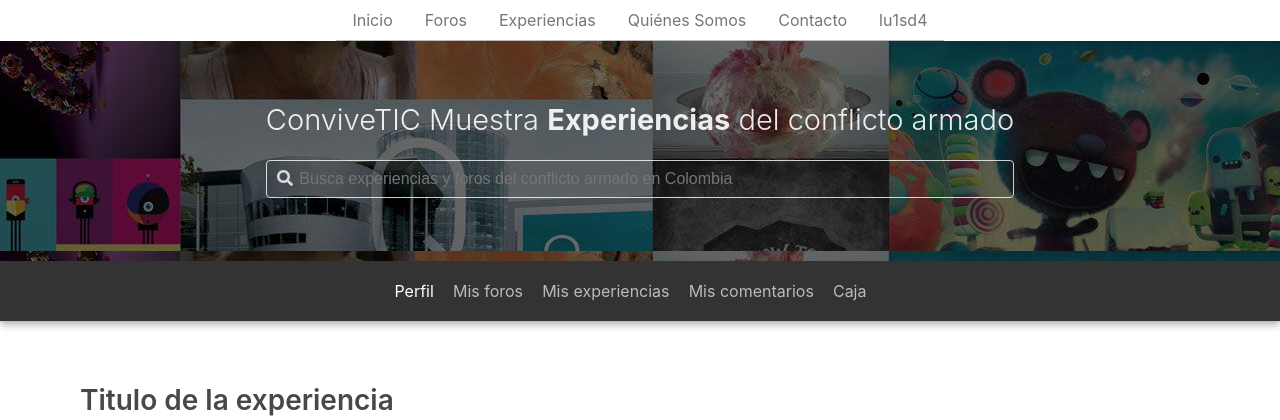
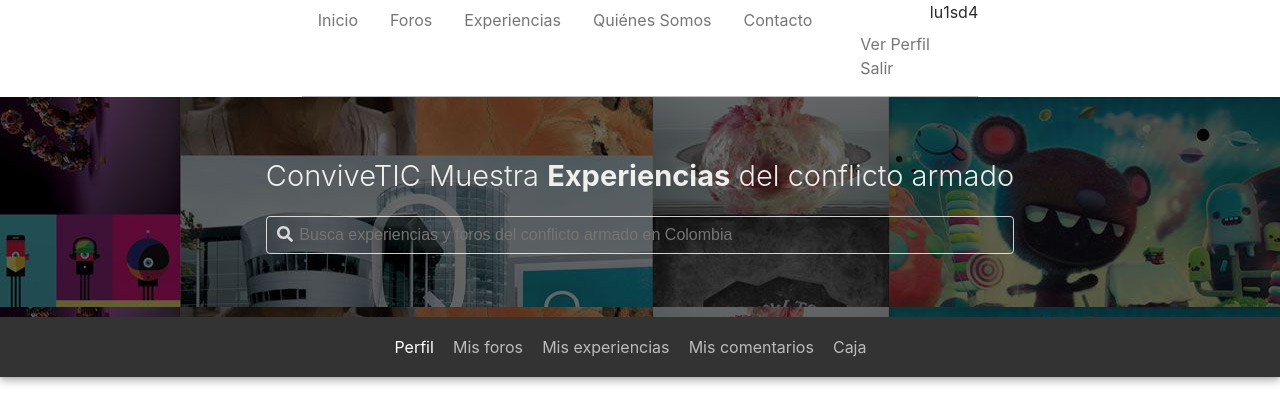
Before and after one commit to lu1sd4/convivetic, a Django app: page /experiences/1/ in a window 1280 px wide. Shown: the top 420 px of the page. Run offline with Django 3.2, Linux system fonts and the light colour scheme; a user stored in the database is signed in; data comes from the database, SQL or seed files in the repository; some libraries are stand-ins or nearby versions.

Commit message:
Inicios de auth-menu

```diff
--- a/app/templates/app/base.html
+++ b/app/templates/app/base.html
@@ -24,6 +24,11 @@
 			  <a class="nav-link" href="#">Contacto</a>
 		  		{% if request.user.is_authenticated %}
 		  			<a class="nav-link" href="{% url 'logout' %}">
+						<ul class="auth-menu">
+							<li><a href="{% url 'profile' %}">Ver Perfil</a></li>
+							<li><a href="">Salir</a></li>
+						</ul>
+
 		  				{{ request.user.username }}
 		  			</a>
 			  	{% else %}
```
